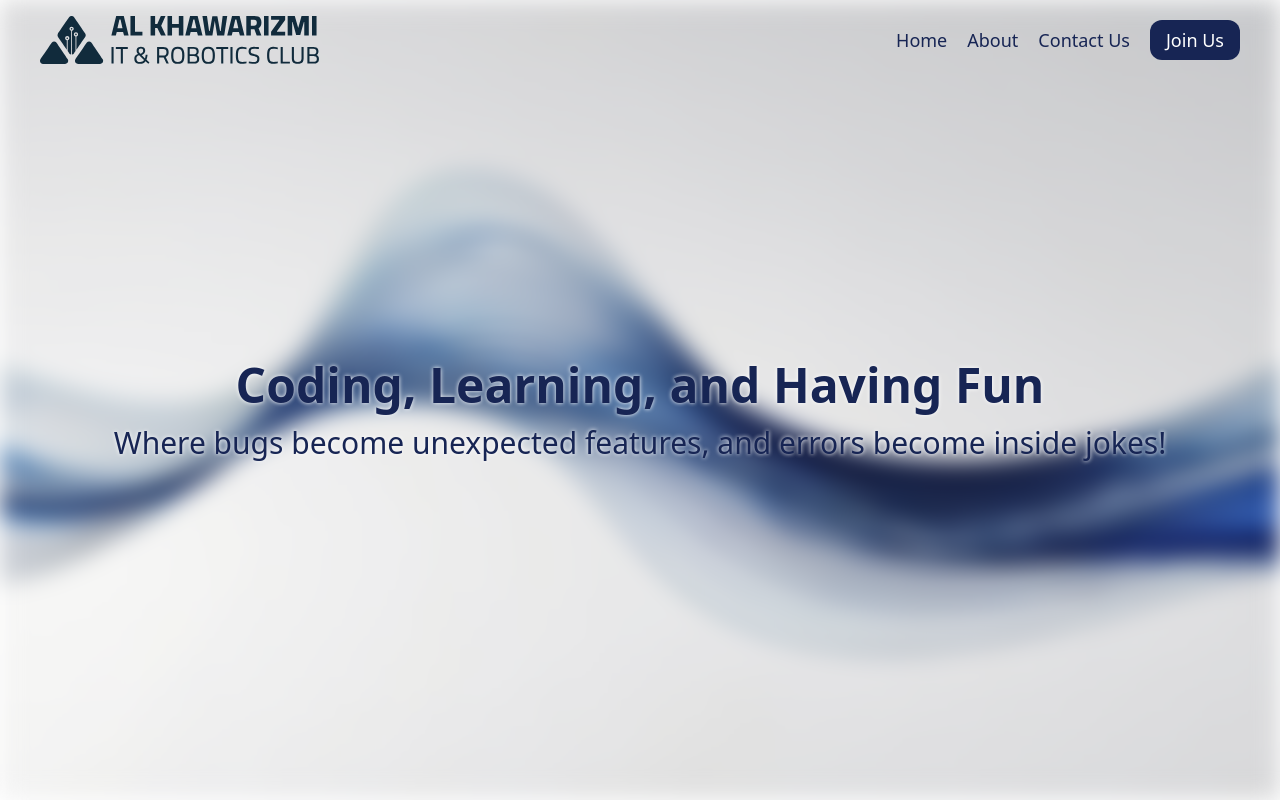
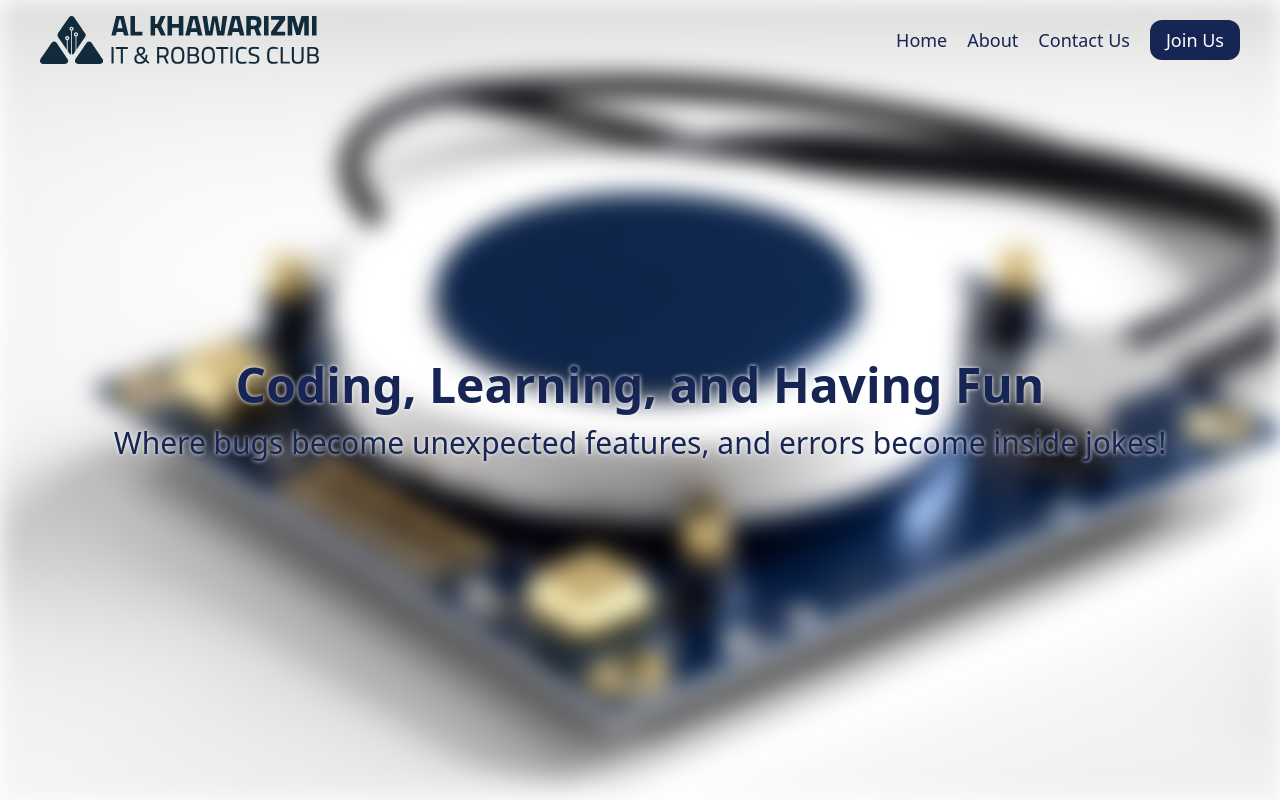
Before and after one commit to alkhawarizmiclub/alkhawarizmiclub.github.io, a React (Create React App) app: page / in a window 1280 px wide. Shown: the top 800 px of the page. Built offline with nearby package versions, Linux system fonts and the light colour scheme; some icons are missing.

Commit message:
Updated the header section

```diff
--- a/src/components/Header.jsx
+++ b/src/components/Header.jsx
@@ -20,8 +20,8 @@ const Header = () => {
 
             {/* ------------- Header Blended Background ------------- */}
             <div id="header-background" className="-z-10 absolute w-full h-full top-0 left-0 blur-md">
-                <div className="absolute w-full h-full bg-center bg-no-repeat bg-cover bg-[url('assets/images/header-bg2.png')]"></div>
-                {/* <div className="absolute w-full h-full bg-repeat bg-opacity-0 bg-[url('assets/images/header-bg-layer1.svg')]"></div> */}
+                <div className="absolute w-full h-full bg-center bg-no-repeat bg-cover bg-header-bg"></div>
+                {/* <div className="absolute w-full h-full bg-repeat bg-opacity-0 bg-header-bg-layer"></div> */}
             </div>
 
         </header>
```
Also changed, not shown: public/assets/images/header-bg.png (deleted).
